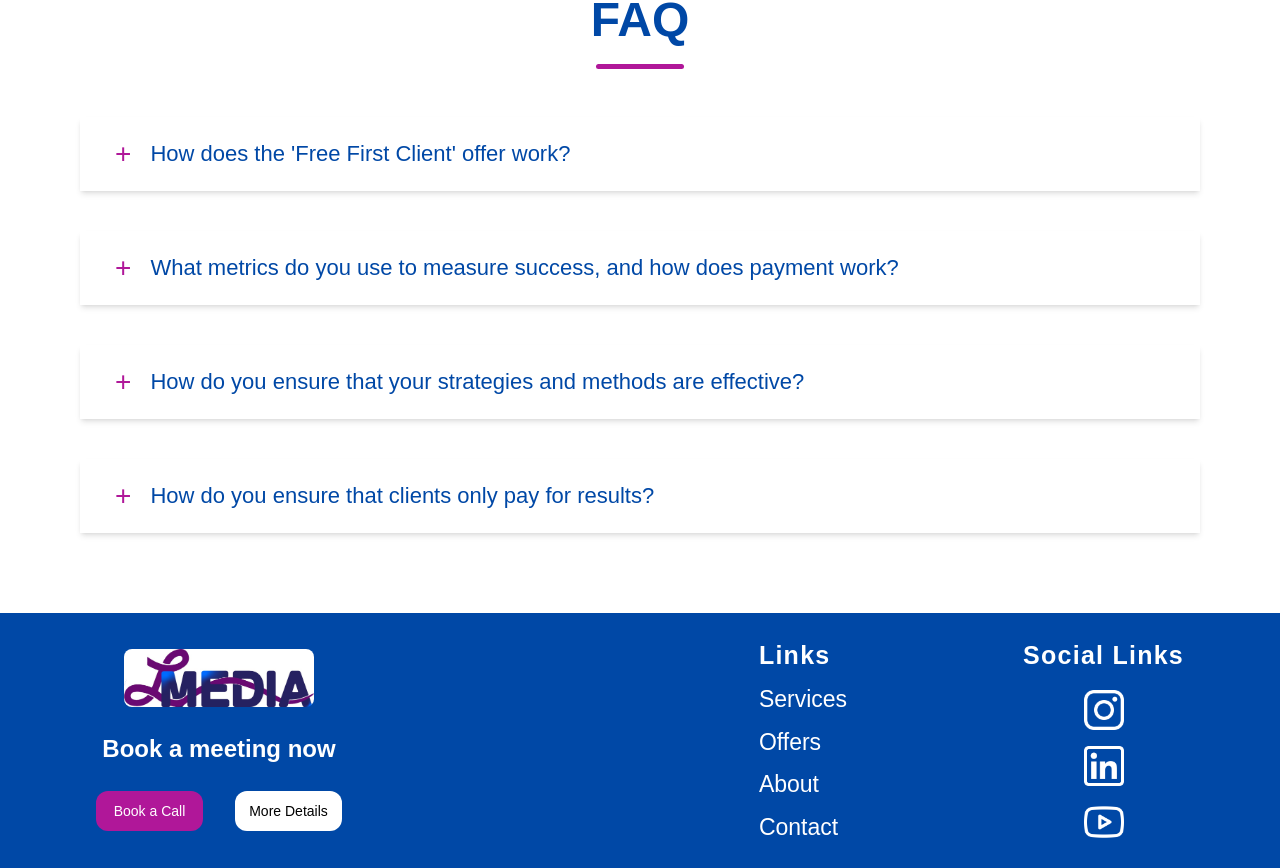
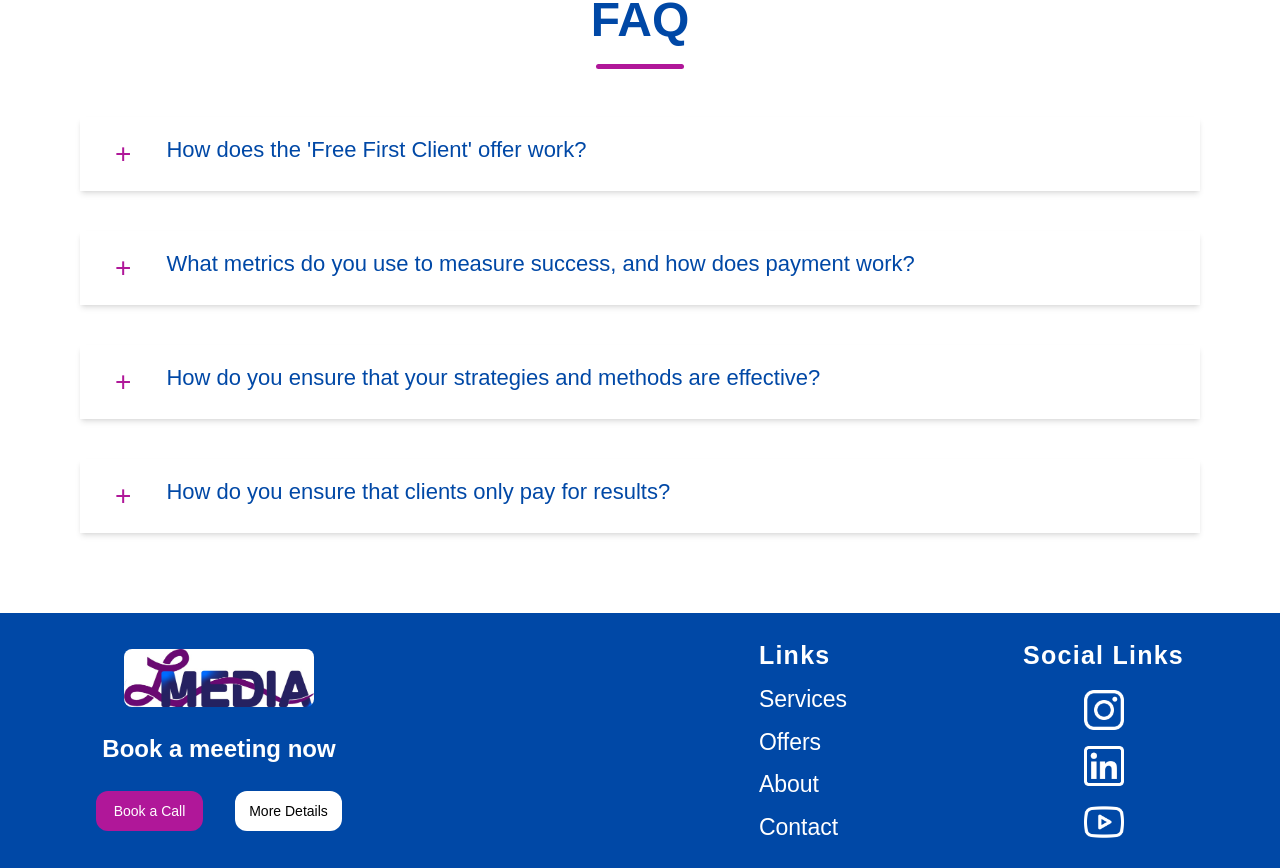
Before and after one commit to ayouub-bk/LoschMedia_Agency, a React (Vite) app: page / in a window 1280 px wide. Shown: the part 4500-5368 px from the top of the page. Built offline with nearby package versions, Linux system fonts and the light colour scheme.

Commit message:
fixed faq section

```diff
--- a/src/Components/sections/Faq.jsx
+++ b/src/Components/sections/Faq.jsx
@@ -17,13 +17,15 @@ const Faq = () => {
             return (
               <div className="p-4 shadow-md" key={index}>
                 <div
-                  className="flex items-center  cursor-pointer"
+                  className="flex gap-4  cursor-pointer"
                   onClick={() => toggleIndex(index)}
                 >
                   <button className="text-[28px] text-highlight w-[5%]">
                     {toggle === index ? "-" : "+"}
                   </button>
-                  <h2 className="text-secondary text-[22px]">{question}</h2>
+                  <h2 className="text-secondary text-[22px] align-text-top ">
+                    {question}
+                  </h2>
                 </div>
                 <div
                   className={`${toggle === index ? "faq-open" : "faq-answer"}`}
```
